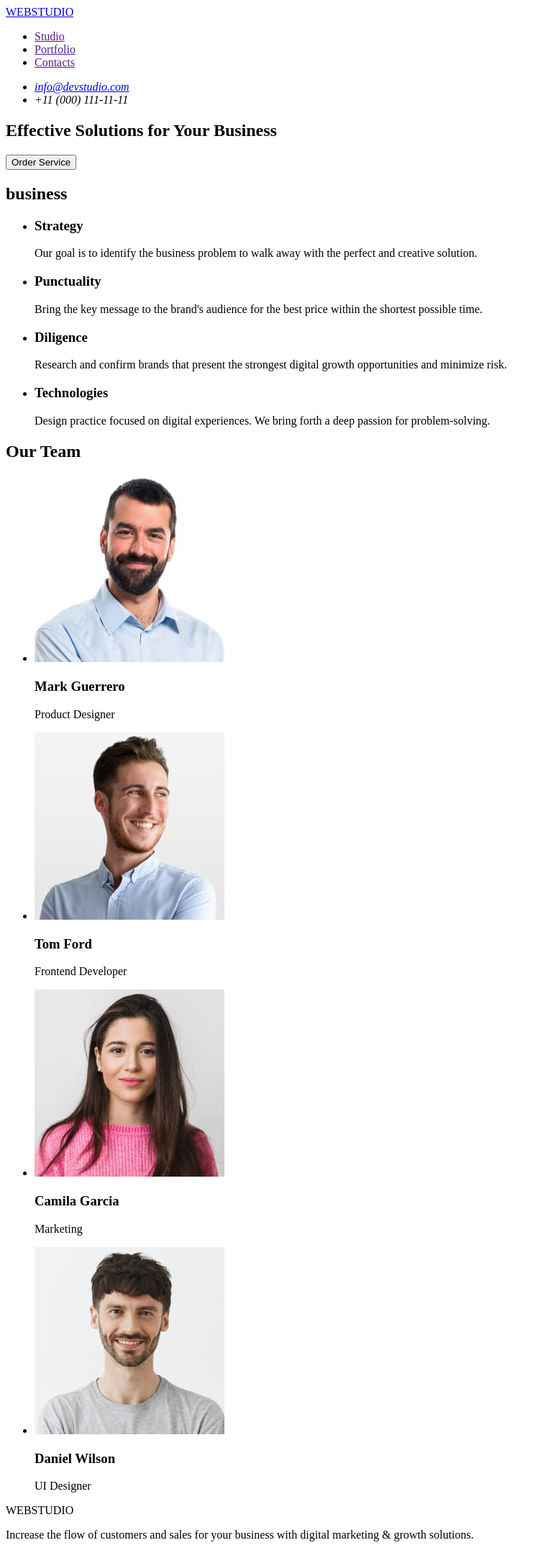
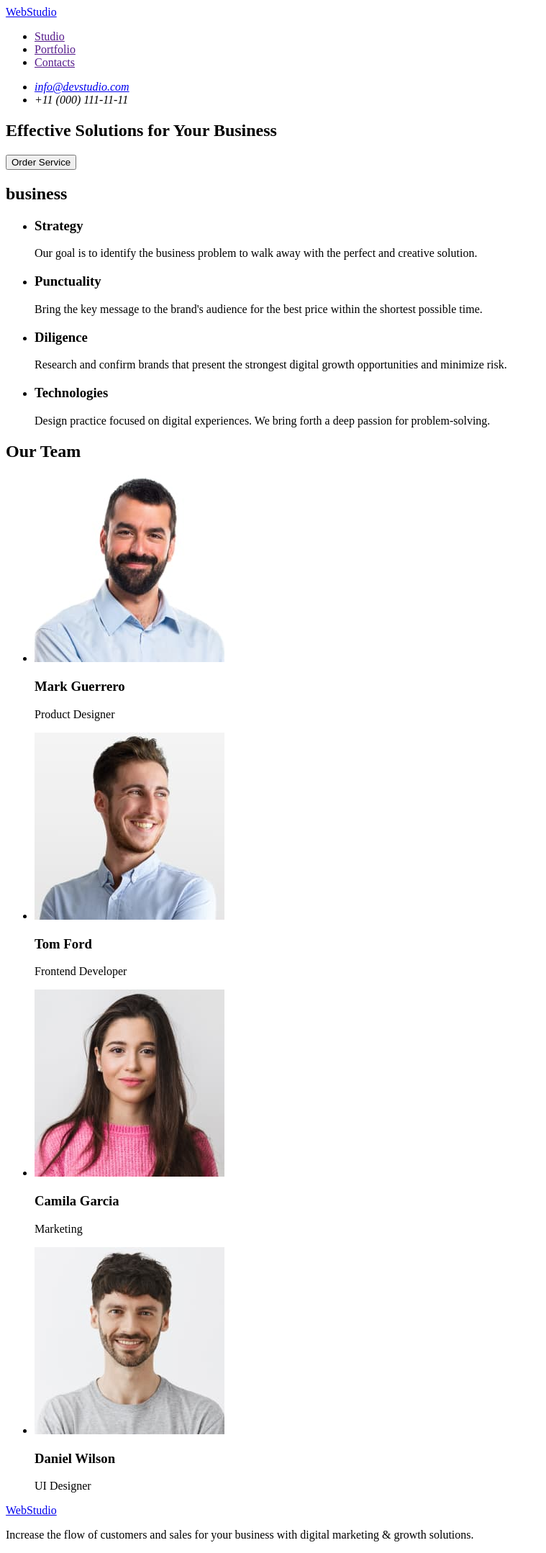
Before and after one commit to DemanKon/goit-markup-hw-01, a plain HTML site: page index.html in a window 1280 px wide. Shown: the whole page at 72% size, without its empty margins (0-759 px from the left). Drawn offline with Linux system fonts and the light colour scheme.

Commit message:
Update index.html
erroe2

```diff
--- a/index.html
+++ b/index.html
@@ -7,8 +7,9 @@
   </head>
   <body>
     <header>
-      <a href="./index.html">WEBSTUDIO</a>
       <nav>
+        <a href="./index.html">WebStudio </a>
+
         <ul>
           <li><a href="">Studio</a></li>
           <li><a href="">Portfolio</a></li>
@@ -103,7 +104,7 @@
       </section>
     </main>
     <footer>
-      <p>WEBSTUDIO</p>
+      <a href="./index.html">WebStudio</a>
       <p>
         Increase the flow of customers and sales for your business with digital
         marketing & growth solutions.
```
